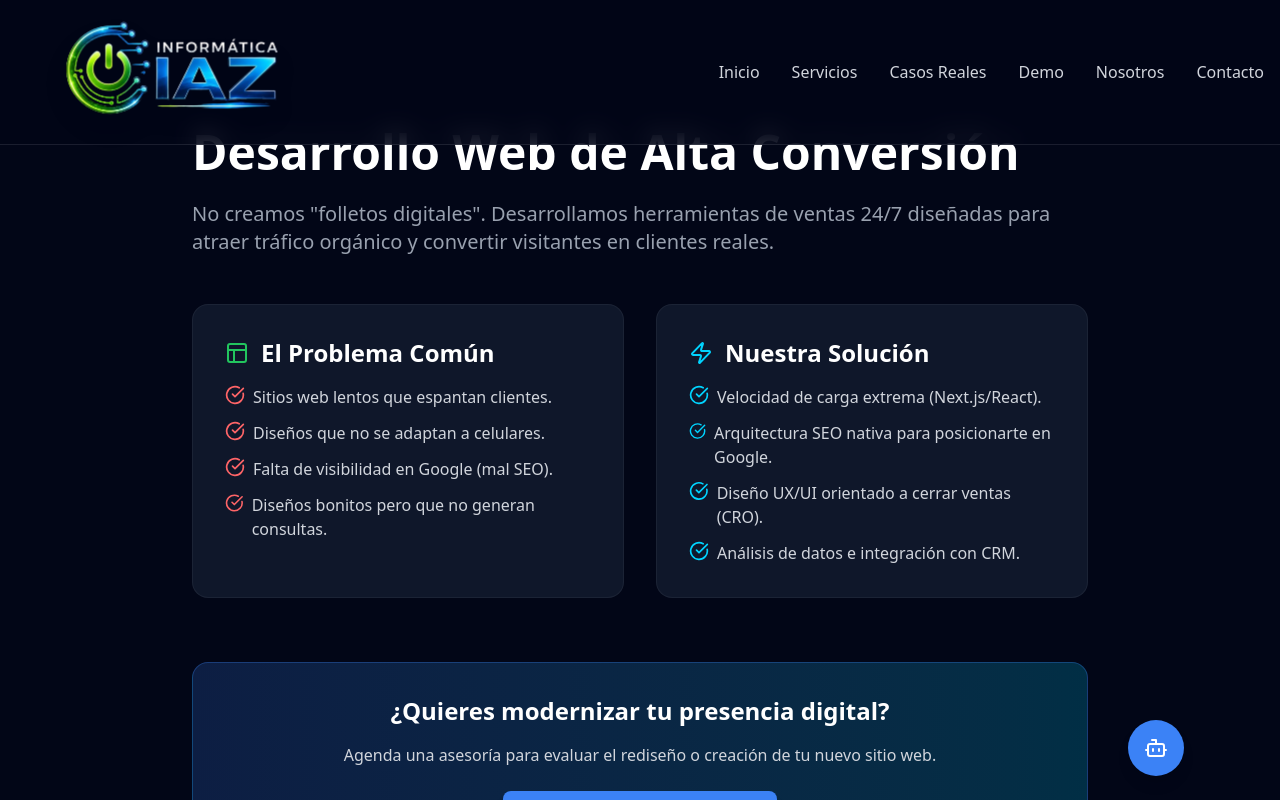
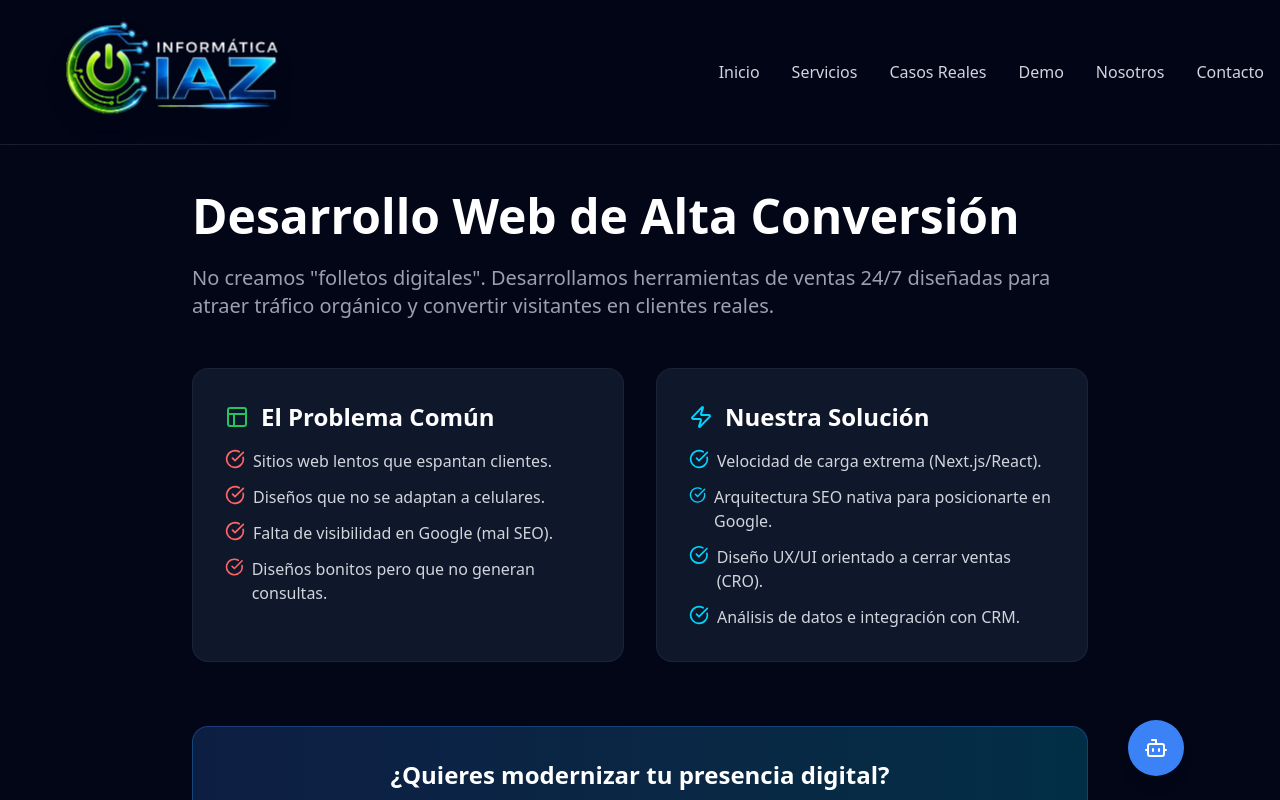
Before and after one commit to IvanZ2016/informatica-iaz, a Next.js app: page /servicios/desarrollo-web in a window 1280 px wide. Shown: the top 800 px of the page. Built offline with nearby package versions, Linux system fonts and the light colour scheme.

Commit message:
servicios

```diff
--- a/src/app/servicios/desarrollo-web/page.tsx
+++ b/src/app/servicios/desarrollo-web/page.tsx
@@ -14,7 +14,7 @@ export const metadata: Metadata = {
 
 export default function DesarrolloWeb() {
   return (
-    <div className="container mx-auto px-4 md:px-6 py-16">
+    <div className="container mx-auto px-4 md:px-6 pt-32 pb-16">
       <div className="max-w-4xl mx-auto">
         <h1 className="text-4xl md:text-5xl font-bold text-white mb-6">
           Desarrollo Web de Alta Conversión
--- a/src/app/servicios/redes-y-servidores/page.tsx
+++ b/src/app/servicios/redes-y-servidores/page.tsx
@@ -14,7 +14,7 @@ export const metadata: Metadata = {
 
 export default function RedesYServidores() {
   return (
-    <div className="container mx-auto px-4 md:px-6 py-16">
+    <div className="container mx-auto px-4 md:px-6 pt-32 pb-16">
       <div className="max-w-4xl mx-auto">
         <h1 className="text-4xl md:text-5xl font-bold text-white mb-6">
           Infraestructura de Redes y Servidores
--- a/src/app/servicios/sistemas-a-medida/page.tsx
+++ b/src/app/servicios/sistemas-a-medida/page.tsx
@@ -14,7 +14,7 @@ export const metadata: Metadata = {
 
 export default function SistemasAMedida() {
   return (
-    <div className="container mx-auto px-4 md:px-6 py-16">
+    <div className="container mx-auto px-4 md:px-6 pt-32 pb-16">
       <div className="max-w-4xl mx-auto">
         <h1 className="text-4xl md:text-5xl font-bold text-white mb-6">
           Sistemas a Medida que <span className="text-primary">Multiplican Resultados</span>
--- a/src/app/servicios/soporte-tecnico/page.tsx
+++ b/src/app/servicios/soporte-tecnico/page.tsx
@@ -14,7 +14,7 @@ export const metadata: Metadata = {
 
 export default function SoporteTecnico() {
   return (
-    <div className="container mx-auto px-4 md:px-6 py-16">
+    <div className="container mx-auto px-4 md:px-6 pt-32 pb-16">
       <div className="max-w-4xl mx-auto">
         <h1 className="text-4xl md:text-5xl font-bold text-white mb-6">
           Soporte Técnico IT Profesional
```
